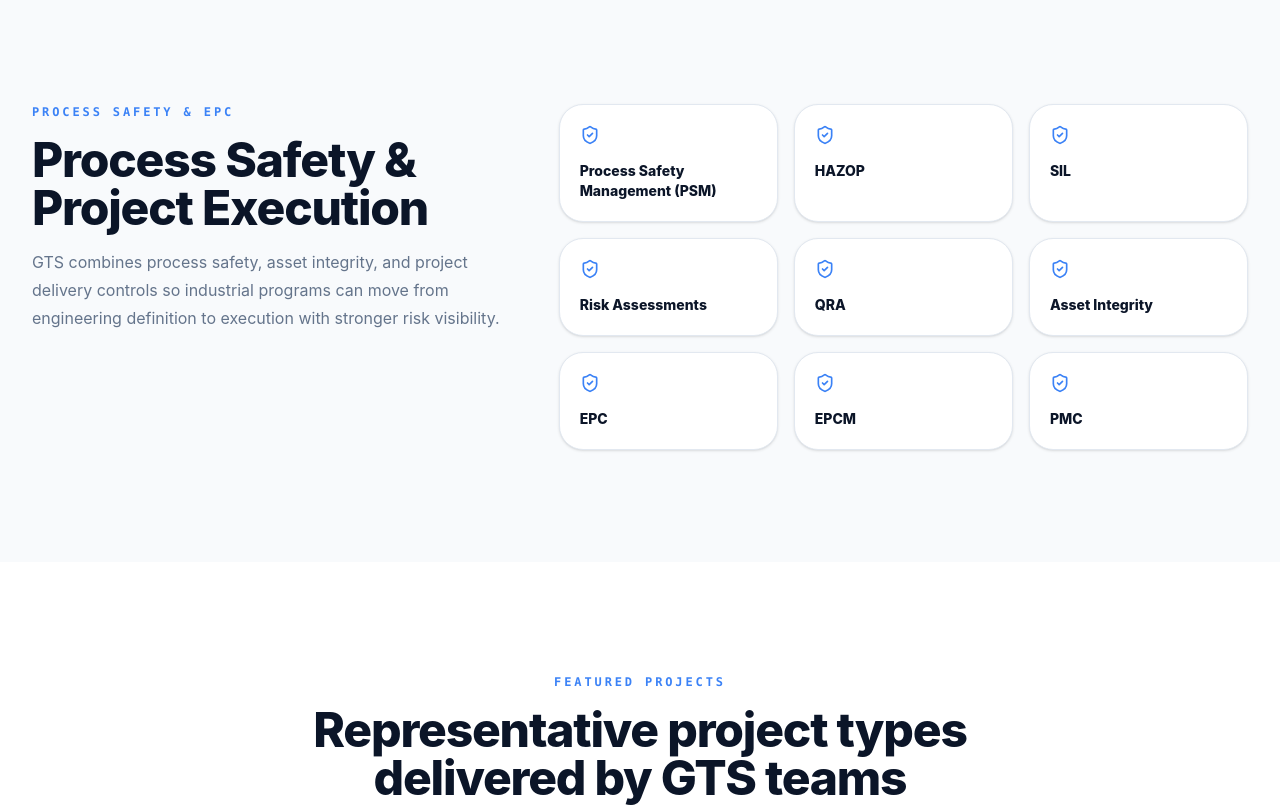
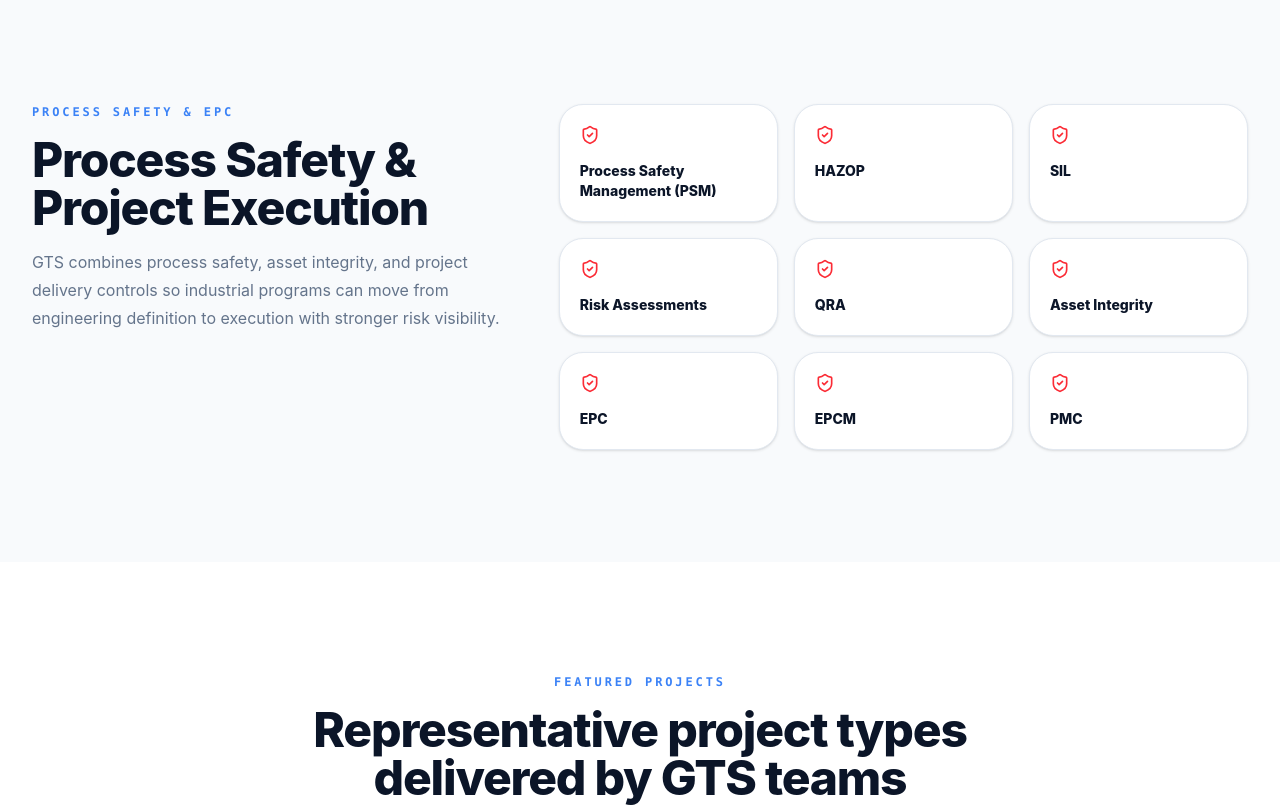
Before and after one commit to harshendra-trivision/gtsusainc, a Next.js app: page / in a window 1280 px wide. Shown: the part 6700-7507 px from the top of the page. Built offline with nearby package versions, Linux system fonts and the light colour scheme.

Commit message:
shild icon color change

```diff
--- a/src/app/page.tsx
+++ b/src/app/page.tsx
@@ -868,7 +868,7 @@
             <div className="grid grid-cols-1 gap-4 sm:grid-cols-3">
               {processSafetyItems.map((item) => (
                 <MagneticCard key={item} intensity={4} className="rounded-2xl border border-slate-200 bg-white p-5 shadow-sm">
-                  <ShieldCheck className="h-5 w-5 text-accent" />
+                  <ShieldCheck className="h-5 w-5 text-accent text-red-500" />
                   <div className="mt-4 text-sm font-extrabold text-primary">{item}</div>
                 </MagneticCard>
               ))}
@@ -963,7 +963,7 @@
           <div className="mt-6 grid grid-cols-1 gap-4 md:grid-cols-4">
             {qualitySignals.map((signal) => (
               <MagneticCard key={signal} intensity={3} className="rounded-2xl border border-slate-200 bg-white p-5 text-center shadow-sm">
-                <ShieldCheck className="mx-auto h-6 w-6 text-accent" />
+                <ShieldCheck className="mx-auto h-6 w-6 text-accent text-red-500" />
                 <div className="mt-3 text-sm font-extrabold text-primary">{signal}</div>
               </MagneticCard>
             ))}
```
